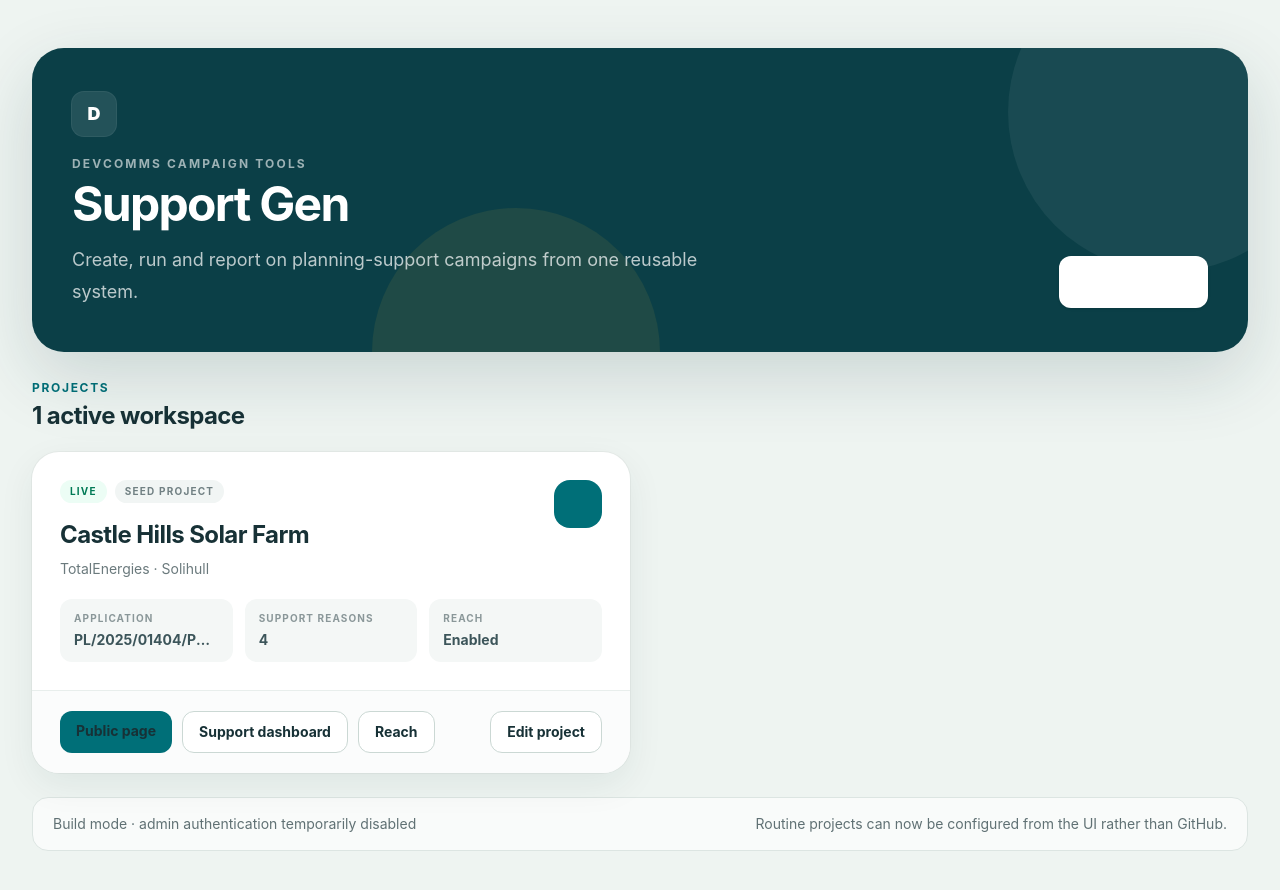
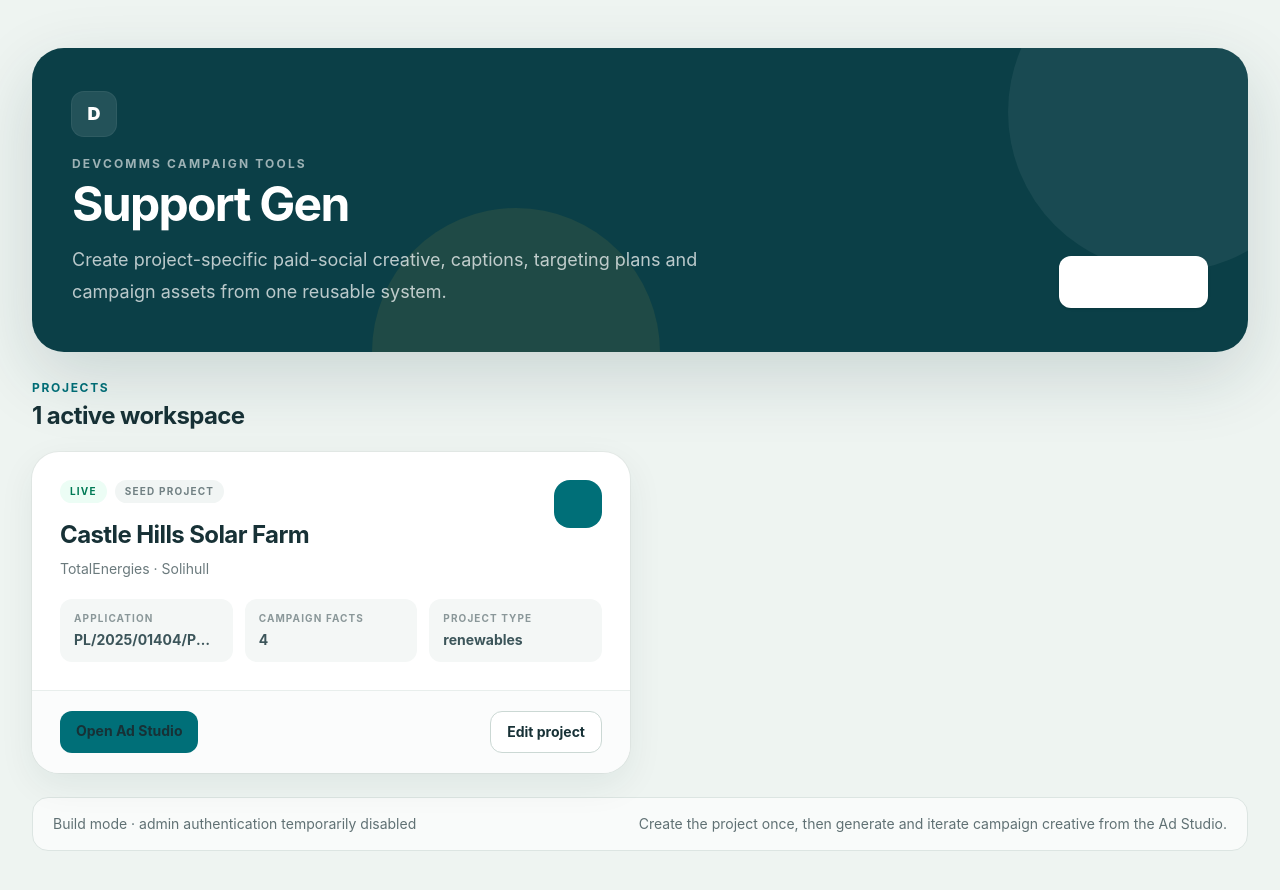
Before and after one commit to JakeWDevComms/Support-Gen, a Next.js app: page / in a window 1280 px wide. Shown: the top 890 px of the page. Built offline with nearby package versions, Linux system fonts and the light colour scheme; no server answers; the database is empty.

Commit message:
Make Campaign Studio the primary project workflow

```diff
--- a/src/app/page.tsx
+++ b/src/app/page.tsx
@@ -15,7 +15,7 @@ export default async function Home(){
             <div className="flex h-11 w-11 items-center justify-center rounded-xl bg-white/10 text-lg font-black ring-1 ring-white/15">D</div>
             <p className="mt-5 text-xs font-bold uppercase tracking-[0.18em] text-white/60">DevComms campaign tools</p>
             <h1 className="mt-2 text-4xl font-bold tracking-[-0.035em] md:text-5xl">Support Gen</h1>
-            <p className="mt-4 max-w-2xl text-lg leading-8 text-white/72">Create, run and report on planning-support campaigns from one reusable system.</p>
+            <p className="mt-4 max-w-2xl text-lg leading-8 text-white/72">Create project-specific paid-social creative, captions, targeting plans and campaign assets from one reusable system.</p>
           </div>
           <Link href="/admin/projects/new" className="inline-flex shrink-0 items-center justify-center rounded-xl bg-white px-5 py-3.5 font-bold text-[#0b3f47] shadow-sm transition hover:-translate-y-0.5">+ New project</Link>
         </div>
@@ -46,15 +46,13 @@ export default async function Home(){
 
             <div className="mt-5 grid gap-3 sm:grid-cols-3">
               <Mini label="Application" value={project.applicationReference}/>
-              <Mini label="Support reasons" value={String(project.benefits.length)}/>
-              <Mini label="Reach" value={project.reach?"Enabled":"Off"}/>
+              <Mini label="Campaign facts" value={String(project.benefits.length)}/>
+              <Mini label="Project type" value={project.campaign?.projectType??"Not set"}/>
             </div>
           </div>
 
           <div className="flex flex-wrap gap-2.5 bg-[#fbfcfc] p-5 md:px-7">
-            <Link href={`/${project.slug}`} className="rounded-xl bg-[#006f78] px-4 py-2.5 text-sm font-bold text-white transition hover:-translate-y-0.5">Public page</Link>
-            <Link href={`/admin/${project.slug}`} className="rounded-xl border border-[#cbd8d4] bg-white px-4 py-2.5 text-sm font-bold text-[#30494e]">Support dashboard</Link>
-            {project.reach?<Link href={`/admin/${project.slug}/reach`} className="rounded-xl border border-[#cbd8d4] bg-white px-4 py-2.5 text-sm font-bold text-[#30494e]">Reach</Link>:null}
+            <Link href={`/admin/${project.slug}/ads`} className="rounded-xl bg-[#006f78] px-4 py-2.5 text-sm font-bold text-white transition hover:-translate-y-0.5">Open Ad Studio</Link>
             <Link href={`/admin/projects/${project.slug}/edit`} className="ml-auto rounded-xl border border-[#cbd8d4] bg-white px-4 py-2.5 text-sm font-bold text-[#30494e]">Edit project</Link>
           </div>
         </article>)}
@@ -64,7 +62,7 @@ export default async function Home(){
 
       <div className="mt-6 flex flex-col gap-2 rounded-2xl border border-[#dce5e2] bg-white/65 px-5 py-4 text-sm text-[#607174] sm:flex-row sm:items-center sm:justify-between">
         <span>Build mode · admin authentication temporarily disabled</span>
-        <span>Routine projects can now be configured from the UI rather than GitHub.</span>
+        <span>Create the project once, then generate and iterate campaign creative from the Ad Studio.</span>
       </div>
     </div>
   </main>;
```
